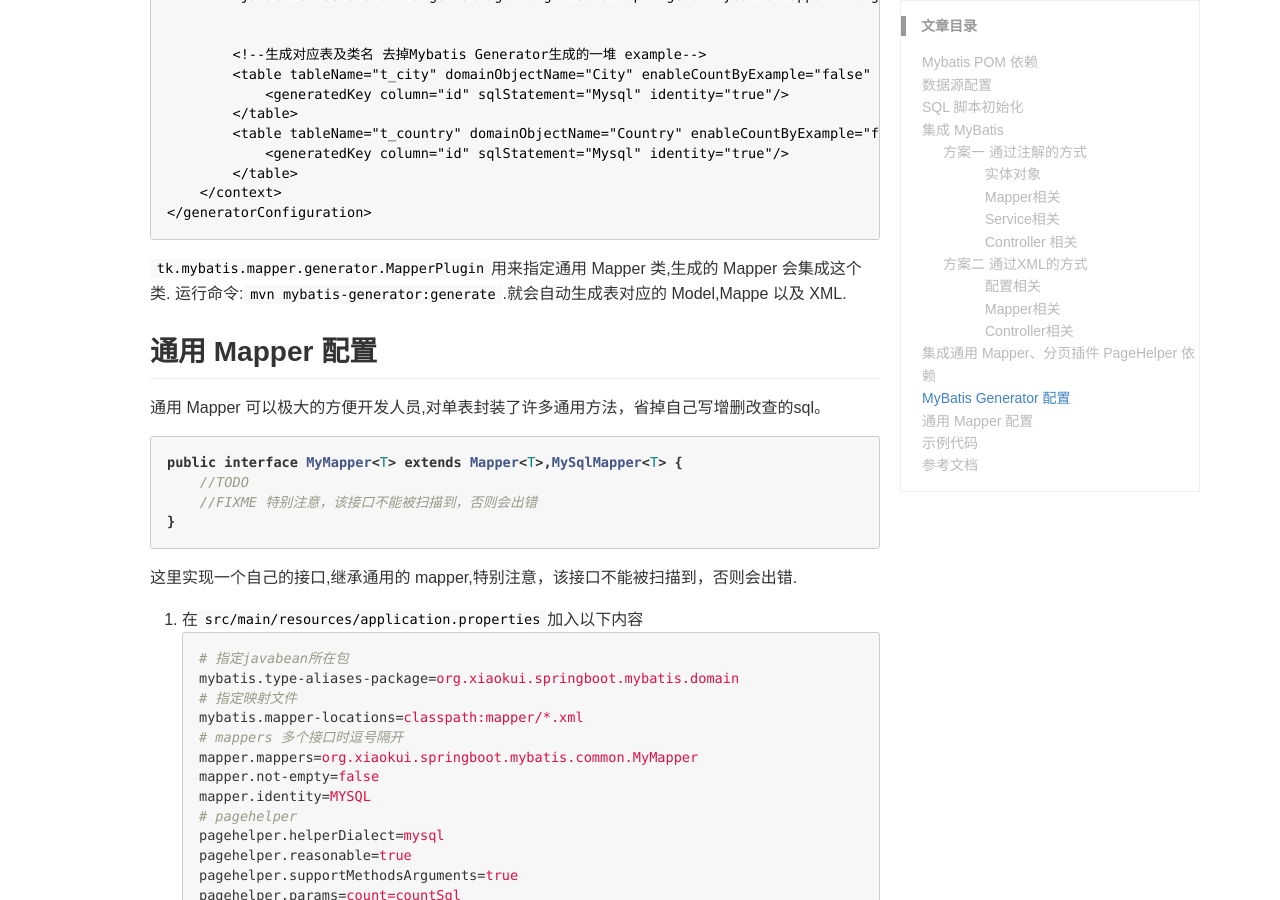
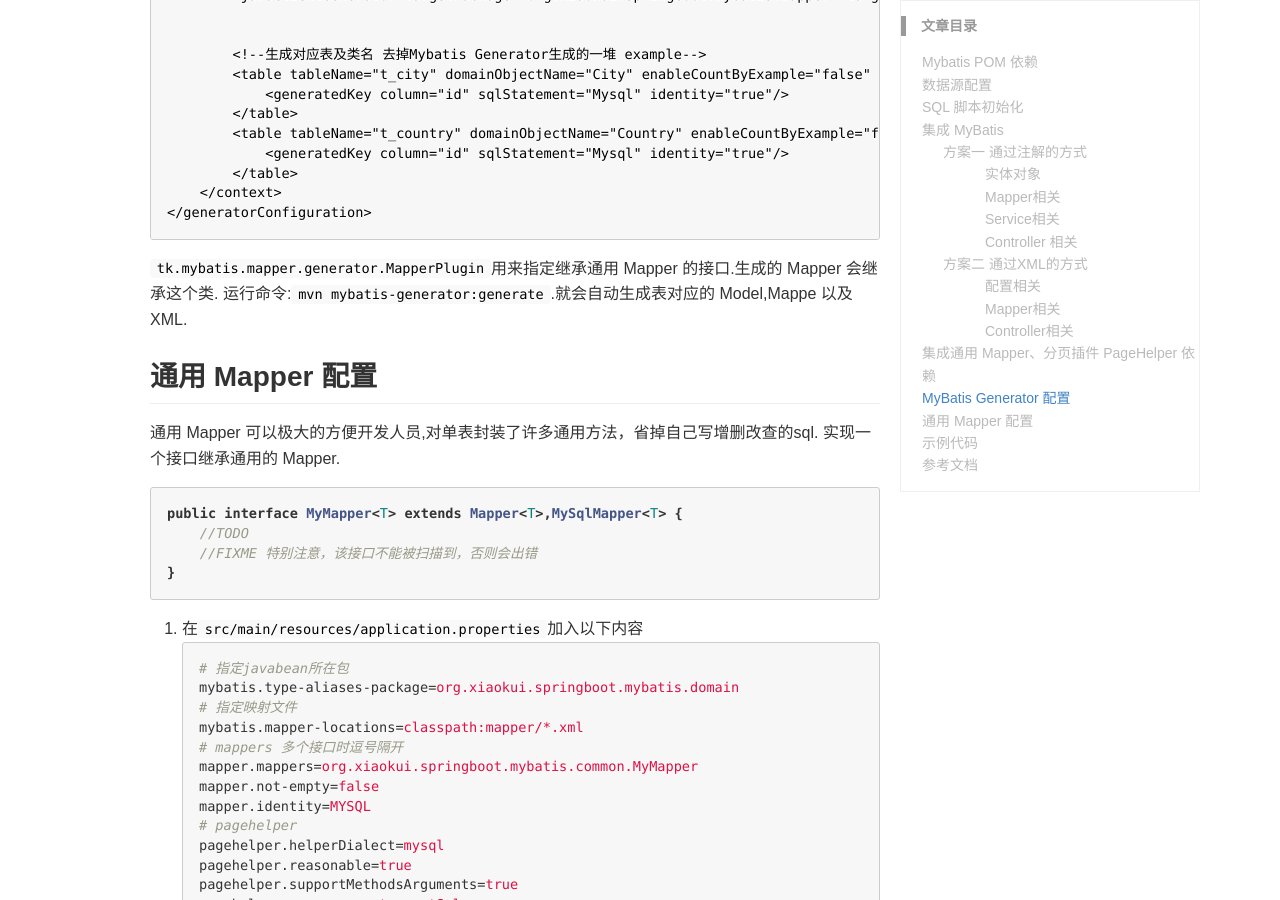
Before and after one commit to xiaokuicui/xiaokuicui.github.io, a Jekyll site: the page built from _posts/2018-01-05-springboot_05_mybatis.md, in a window 1280 px wide and 900 px high, scrolled down 6989 px. Built offline with Jekyll 4.4.1, drawn with Linux system fonts in a browser that asks for light colours; comment, search, counter and statistics services are not loaded.

Commit message:
spring-boot-mybatis

````diff
--- a/_posts/2018-01-05-springboot_05_mybatis.md
+++ b/_posts/2018-01-05-springboot_05_mybatis.md
@@ -325,19 +325,18 @@
     </context>
 </generatorConfiguration>
 ```
-``tk.mybatis.mapper.generator.MapperPlugin``用来指定通用 Mapper 类,生成的 Mapper 会集成这个类.
+``tk.mybatis.mapper.generator.MapperPlugin``用来指定继承通用 Mapper 的接口.生成的 Mapper 会继承这个类.
 运行命令:``mvn mybatis-generator:generate``.就会自动生成表对应的 Model,Mappe 以及 XML.
 
 ## 通用 Mapper 配置
-通用 Mapper 可以极大的方便开发人员,对单表封装了许多通用方法，省掉自己写增删改查的sql。
+通用 Mapper 可以极大的方便开发人员,对单表封装了许多通用方法，省掉自己写增删改查的sql.
+实现一个接口继承通用的 Mapper.
 ```java
 public interface MyMapper<T> extends Mapper<T>,MySqlMapper<T> {
     //TODO
     //FIXME 特别注意，该接口不能被扫描到，否则会出错
 }
 ```
-这里实现一个自己的接口,继承通用的 mapper,特别注意，该接口不能被扫描到，否则会出错.
-
 1. 在``src/main/resources/application.properties``加入以下内容
 ```properties
 # 指定javabean所在包
@@ -413,6 +412,7 @@
     }
 }
 ```
+
 注意:使用通用 Mapper,``Application.java``中引入``@MapperScan``的时候要选择``@tk.mybatis.spring.annotation.MapperScan``
 
 运行``Application.java`` 打开浏览器在 http://localhost:8080/swagger-ui.html 页面进行测试.
````
